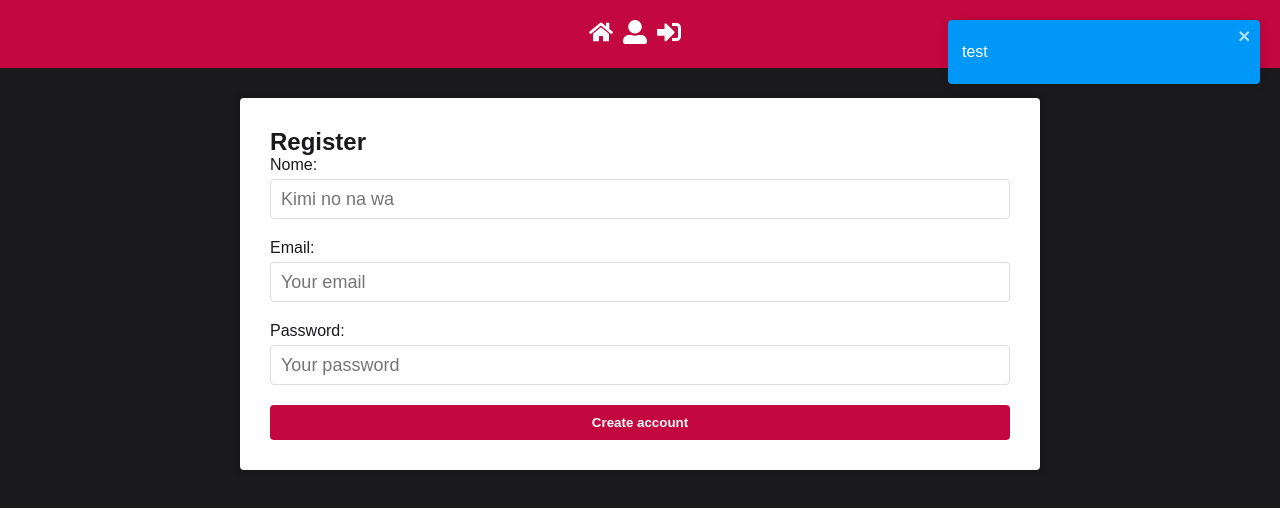
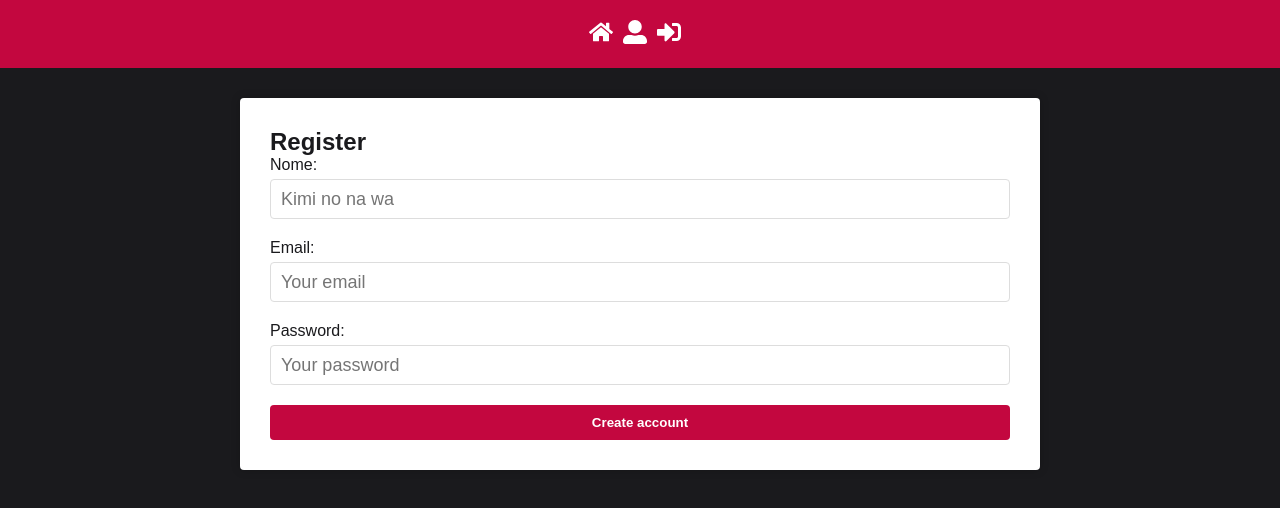
Before and after one commit to 1King-coder/Consuming-API-with-react-project, a React (Create React App) app: page /register in a window 1280 px wide. Shown: the top 508 px of the page. Built offline with nearby package versions, Linux system fonts and the light colour scheme; the HTML template or start-up script is replaced by a standard one.

Commit message:
removed toast test

```diff
--- a/src/pages/Register/index.js
+++ b/src/pages/Register/index.js
@@ -102,9 +102,7 @@
             placeholder="Your password"
           />
         </label>
-        <button type="submit" onClick={toast.success('test')}>
-          Create account
-        </button>
+        <button type="submit">Create account</button>
       </Form>
     </Container>
   );
```
